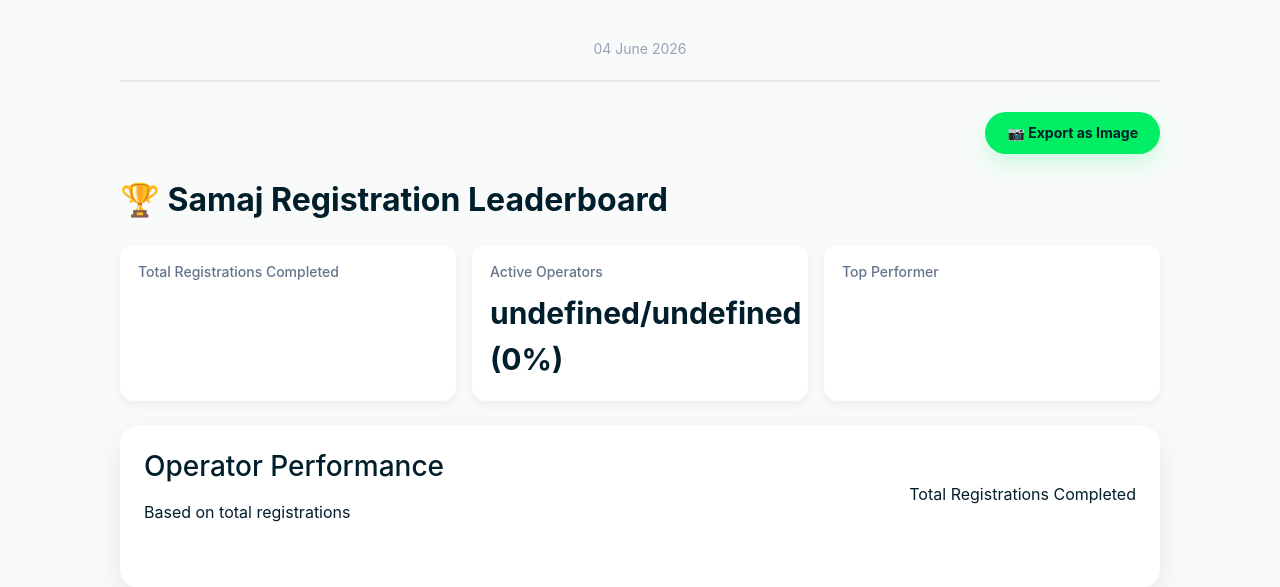
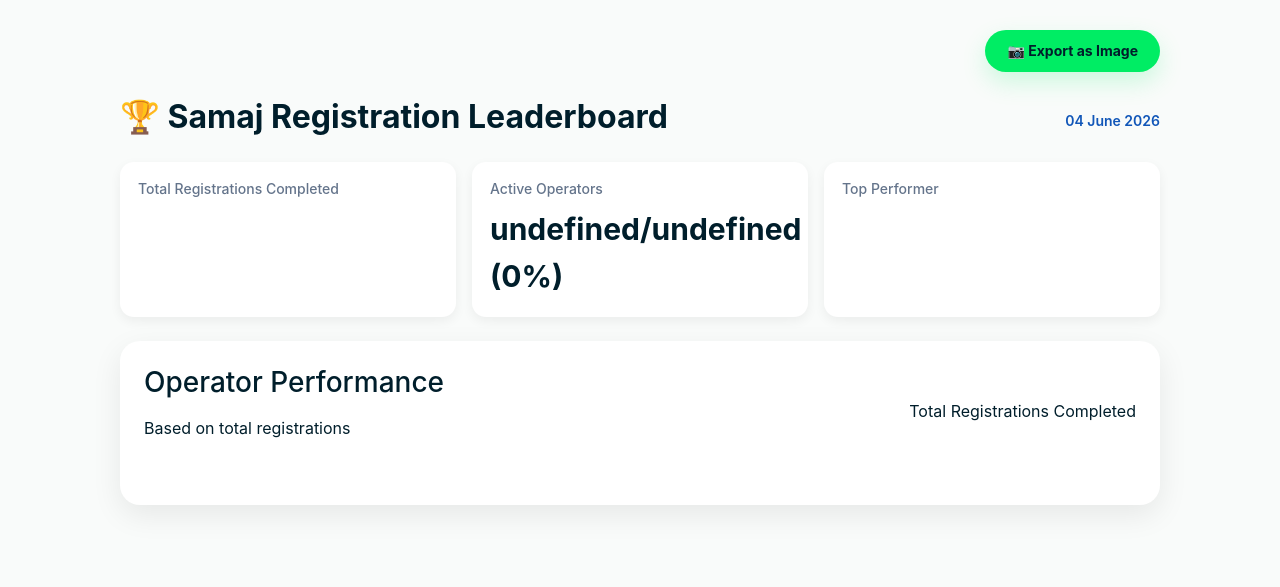
Before and after one commit to suniljlandge/merasamaj, a Flask app: template samaj/templates/operator-leaderboard.html in a window 1280 px wide. Shown: the top 587 px of the page. Run offline with Flask 3, Linux system fonts and the light colour scheme; the template is opened without the code that fills it, so the values that code supplies are empty.

Commit message:
update leaderboard

```diff
--- a/samaj/templates/operator-leaderboard.html
+++ b/samaj/templates/operator-leaderboard.html
@@ -261,7 +261,7 @@ Registration Leaderboard
 #reportDate{
     margin-top:8px;
     font-size:14px;
-    color:#94a3b8;
+    color:#1156b8;
 }
 
 @media (max-width:768px){
@@ -288,6 +288,32 @@ Registration Leaderboard
     }
 }
 
+.title-row{
+    display:flex;
+    justify-content:space-between;
+    align-items:center;
+    margin-bottom:20px;
+}
+
+.page-title{
+    margin:0;
+}
+
+.report-date{
+    color:#1156b8;
+    font-size:16px;
+    font-weight:600;
+}
+
+@media (max-width:768px){
+
+    .title-row{
+        flex-direction:column;
+        align-items:flex-start;
+        gap:8px;
+    }
+}
+
 </style>
 
 </head>
@@ -299,11 +325,6 @@ Registration Leaderboard
     id="leaderboardReport"
 >
 
-    <div class="report-brand">
-
-        <div id="reportDate"></div>
-
-    </div>
 <div
     id="exportControls"
     style="text-align:right;margin-bottom:20px;"
@@ -317,9 +338,16 @@ Registration Leaderboard
     </button>
 
 </div>
-<h1 class="page-title">
-🏆 Samaj Registration Leaderboard
-</h1>
+<div class="title-row">
+
+    <h1 class="page-title">
+        🏆 Samaj Registration Leaderboard
+    </h1>
+
+    <div id="reportDate" class="report-date">
+    </div>
+
+</div>
 
 <div class="stats-grid">
 
```
